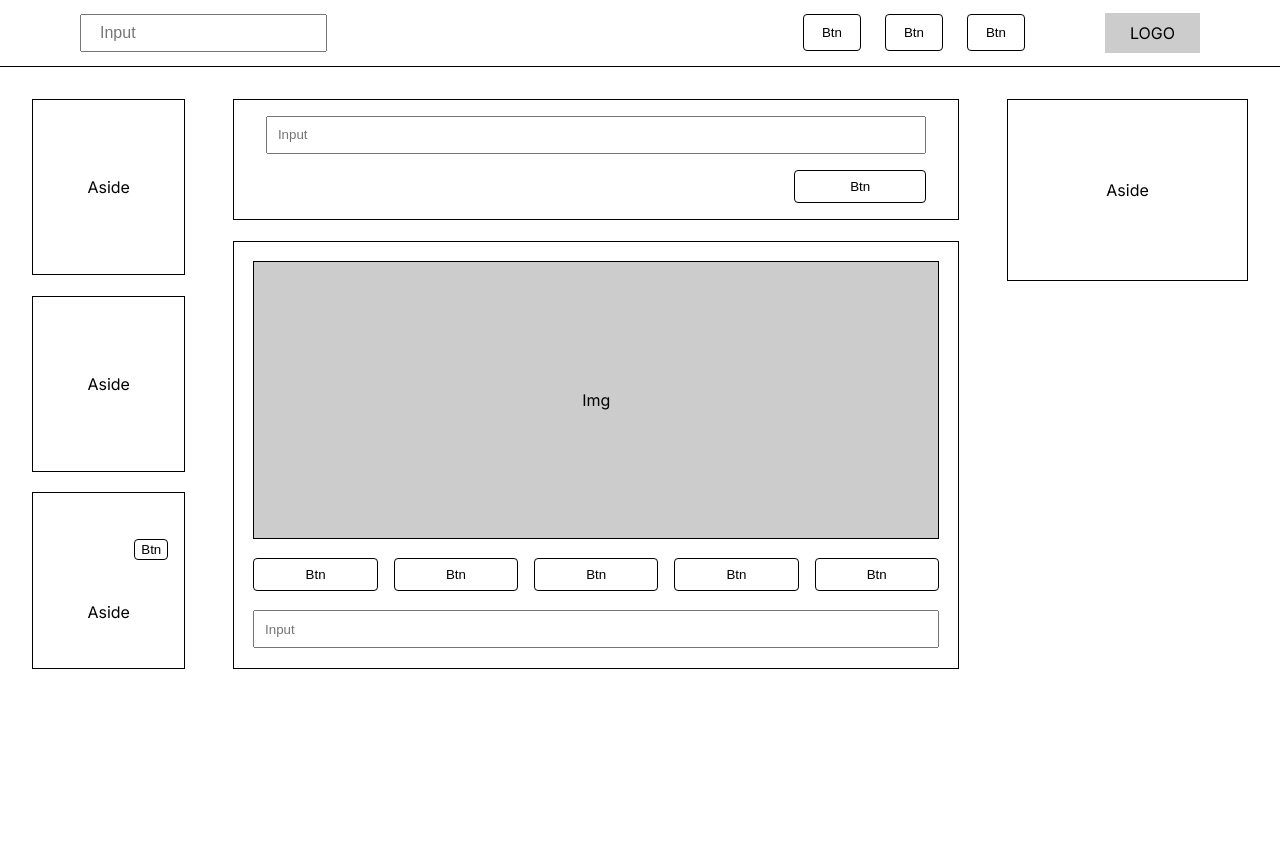
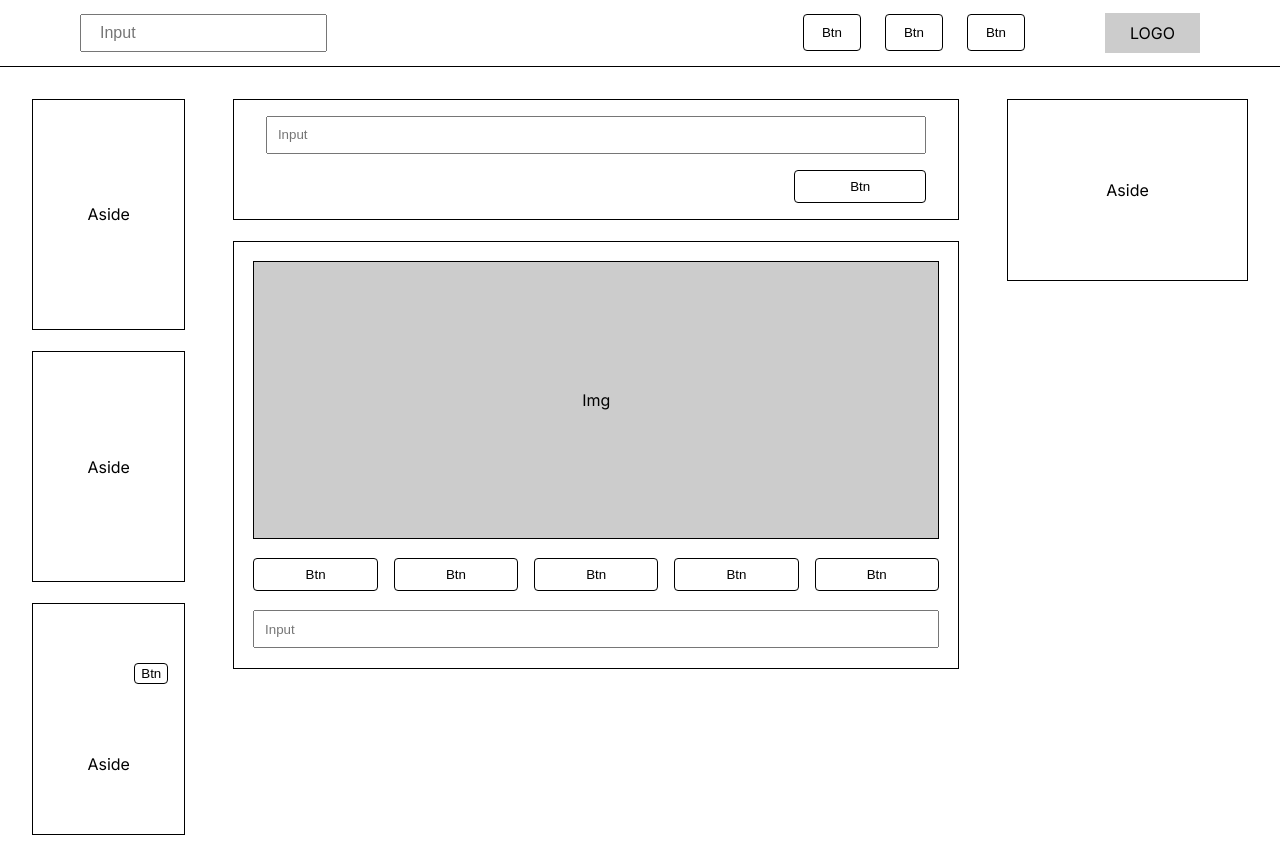
Before and after one commit to k-gourav/react-skeleton, a React (Vite) app: page / in a window 1280 px wide. Before the commit the page ends 800 px from the top, so only its background shows below. Built offline with nearby package versions, Linux system fonts and the light colour scheme; the HTML template or start-up script is replaced by a standard one.

Commit message:
Fixed layout

```diff
--- a/src/components/Modal.jsx
+++ b/src/components/Modal.jsx
@@ -10,7 +10,5 @@ const Modal = () => {
             <button className="post-btn close-btn">Close</button>
             <button className="post-btn close-btn">Ok</button>
         </div>
-
     )
-
 }
--- a/src/style.css
+++ b/src/style.css
@@ -64,6 +64,7 @@ input[name="nav-input"]{
     display: flex;
     flex-direction: column;
     gap: 1.3rem;
+    min-height: 100vh;
 }
 .right-aside{
     width: 23%;
@@ -128,7 +129,7 @@ input[name="nav-input"]{
     align-items: center;
     border: 1px solid;
     flex-direction: column;
-    height: 31.3%;
+    height: 32%;
     padding: 1.5rem 1rem;
 }
 .feed-container{
```
